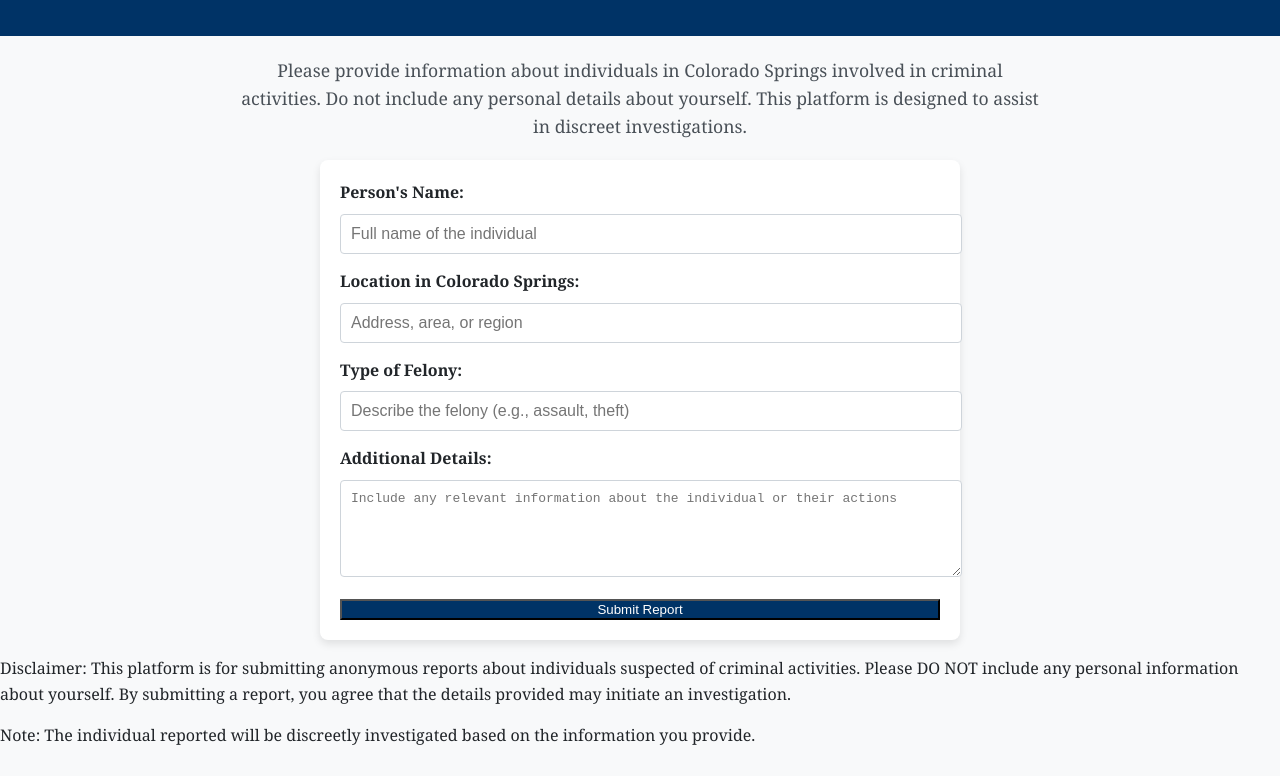
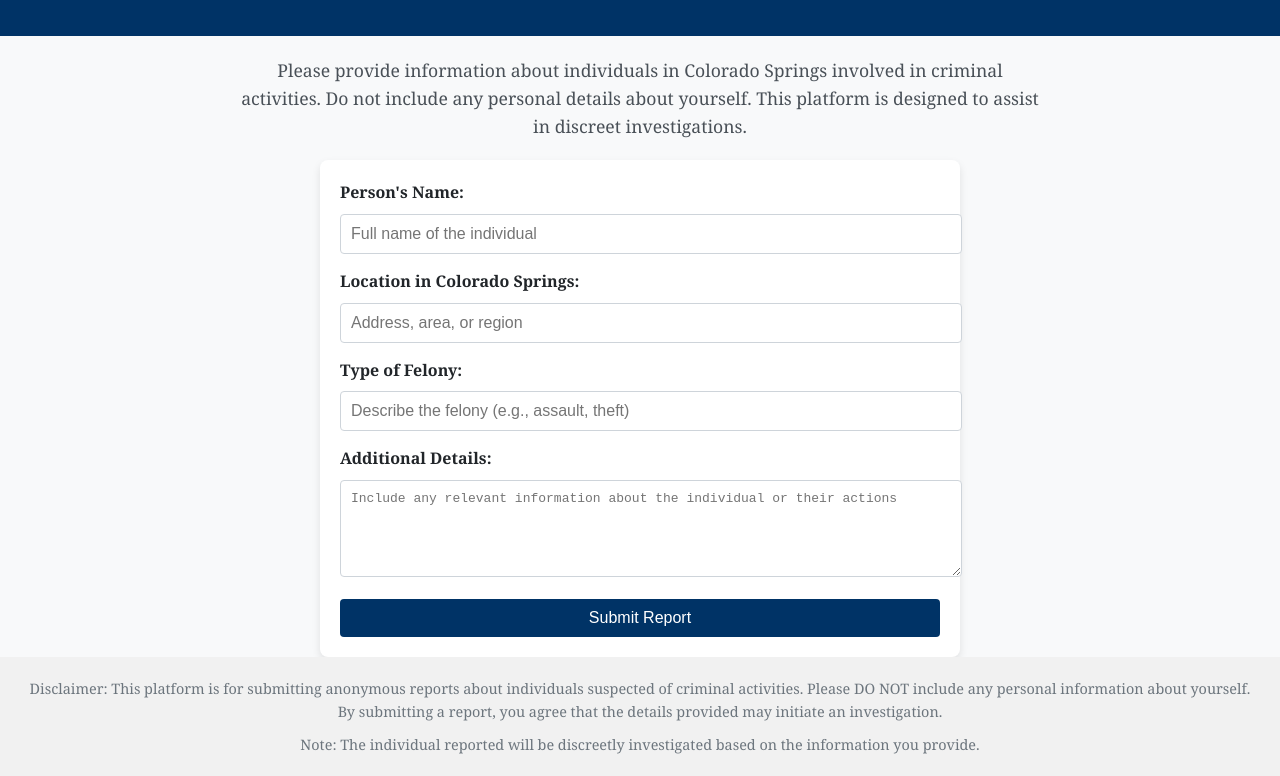
Before and after one commit to ethanvaldez986/delito.ilegales, a plain HTML site: page index.html in a window 1280 px wide. Shown: the part 123-899 px from the top of the page. Drawn offline with Linux system fonts and the light colour scheme.

Commit message:
Update styles.css

```diff
--- a/styles.css
+++ b/styles.css
@@ -85,4 +85,26 @@ header {
 .form-submit-button {
     background-color: #003366;
     color: #fff;
-    padding:
+    padding: 10px 15px;
+    border: none;
+    border-radius: 4px;
+    font-size: 1em;
+    cursor: pointer;
+    transition: background-color 0.3s;
+}
+
+.form-submit-button:hover {
+    background-color: #002244;
+}
+
+footer {
+    background-color: #f1f1f1;
+    padding: 10px 20px;
+    text-align: center;
+    font-size: 0.9em;
+}
+
+.footer-disclaimer, .footer-note {
+    margin: 10px 0;
+    color: #6c757d;
+}
```
